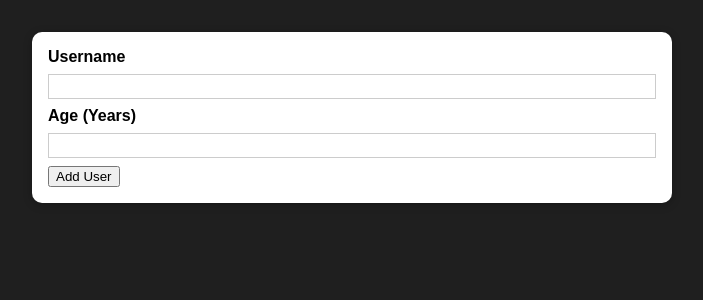
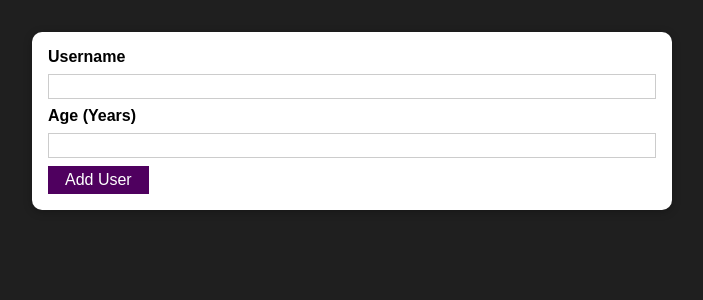
Before and after one commit to TTRIFIC/practice-project-1, a React (Create React App) app: page / in a window 1280 px wide. Shown: the top 300 px of the page, without its empty margins (288-991 px from the left). Built offline with nearby package versions, Linux system fonts and the light colour scheme.

Commit message:
styled button

```diff
--- a/src/components/UI/Button.js
+++ b/src/components/UI/Button.js
@@ -8,7 +8,9 @@ const Button = (props) => {
       className={classes.button}
       type={props.type || "button"}
       onClick={props.onClick}
-    ></button>
+    >
+      {props.children}
+    </button>
   );
 };
 
--- a/src/components/UI/Button.module.css
+++ b/src/components/UI/Button.module.css
@@ -1,10 +1,12 @@
 .button {
+    width: 100%;
     font: inherit;
     border: 1px solid #4f005f;
     background: #4f005f;
     color: white;
     padding: 0.25rem 1rem;
     cursor: pointer;
+
   }
 
   .button:hover,
@@ -16,3 +18,9 @@
   .button:focus {
     outline: none;
   }
+
+  @media (min-width: 768px) {
+    .button{
+        width: auto;
+    }
+};
--- a/src/components/Users/AddUser.js
+++ b/src/components/Users/AddUser.js
@@ -1,5 +1,6 @@
 import React from "react";
 import Card from "../UI/Card";
+import Button from "../UI/Button";
 
 import classes from "./AddUser.module.css";
 
@@ -15,7 +16,7 @@ const AddUser = (props) => {
         <input id="username" type="text"></input>
         <label htmlFor="age">Age (Years)</label>
         <input id="age" type="number"></input>
-        <button type="submit">Add User</button>
+        <Button type="submit">Add User</Button>
       </form>
     </Card>
   );
```
